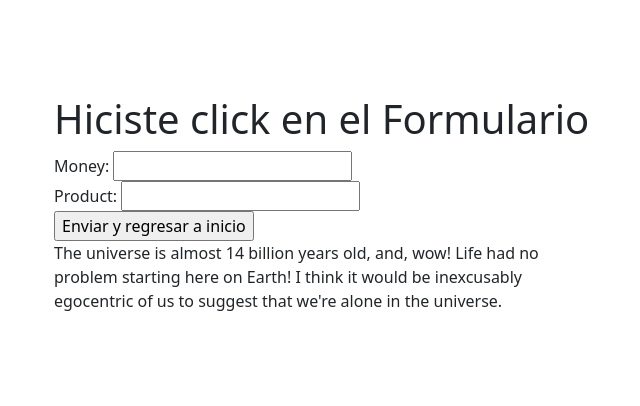
After one commit to Alejandromarquezalba/Python_course, a Django app: page /form/ in a window 1280 px wide. The commit adds this page. Shown: the part 489-895 px from the top of the page, without its empty margins (313-953 px from the left). Run offline with Django 5.2, Linux system fonts and the light colour scheme; grey boxes labelled with a size stand in for pictures from a placeholder-image service; some libraries are stand-ins or nearby versions.

Commit message:
formulario

```diff
--- /dev/null
+++ b/Applic/forms.py
@@ -0,0 +1,6 @@
+from django import forms
+
+
+class classForm (forms.Form):
+    money = forms.CharField(max_length=100, required=True)
+    product = forms.IntegerField(required=True)
--- /dev/null
+++ b/Applic/templates/Applic/Form.html
@@ -0,0 +1,18 @@
+{% extends 'Applic/index.html' %}
+
+
+{% block titulo %}
+    <h1>Hiciste click en el Formulario</h1>
+{% endblock titulo %}
+
+{% block contenido %}
+    <form method='POST' action=''>
+        {% csrf_token %}
+        <table>
+            {{ form }}
+        </table>
+        <input type='submit' value='Enviar y regresar a inicio'>
+    </form>
+
+
+{% endblock contenido %}
--- a/Applic/templates/Applic/acerca.html
+++ b/Applic/templates/Applic/acerca.html
@@ -4,3 +4,7 @@
 {% block titulo %}
     <h1>Hiciste click en 'Acerca'</h1>
 {% endblock titulo %}
+
+{% block contenido %}
+    <p>Acerca de nosotros</p>
+{% endblock contenido %}
--- a/Applic/templates/Applic/contacto.html
+++ b/Applic/templates/Applic/contacto.html
@@ -4,3 +4,7 @@
 {% block titulo %}
     <h1>Hiciste click en 'Contacto'</h1>
 {% endblock titulo %}
+
+{% block contenido %}
+    <p>Esto es un contenido cambiante solo para ''Contacto''</p>
+{% endblock contenido %}
--- a/Applic/templates/Applic/index.html
+++ b/Applic/templates/Applic/index.html
@@ -23,6 +23,7 @@
                         <li class="nav-item"><a class="nav-link active" aria-current="page" href="{% url 'home' %}">Inicio</a></li>
                         <li class="nav-item"><a class="nav-link" href="{% url 'acerca' %}">Acerca</a></li>
                         <li class="nav-item"><a class="nav-link" href="{% url 'contacto' %}">Contacto</a></li>
+                        <li class="nav-item"><a class="nav-link" href="{% url 'form' %}">Formulario</a></li>
                     </ul>
                 </div>
             </div>
@@ -43,7 +44,10 @@
                         {% block titulo %}
                         <h1>Inicio</h1>
                         {% endblock titulo %}
+                        {% block contenido %}
                         <p class="lead">A single, lightweight helper class allows you to add engaging, full width background images to sections of your page.</p>
+                        {% endblock contenido %}
+
                         <p class="mb-0">The universe is almost 14 billion years old, and, wow! Life had no problem starting here on Earth! I think it would be inexcusably egocentric of us to suggest that we're alone in the universe.</p>
                     </div>
                 </div>
--- a/Applic/urls.py
+++ b/Applic/urls.py
@@ -5,6 +5,7 @@ from Applic.views import *
 urlpatterns = [
     path('', Home, name='home'),
     path('acerca/', Acerca, name='acerca'),
-    path('contacto/', Contacto, name='contacto')
+    path('contacto/', Contacto, name='contacto'),
 
+    path('form/', Form, name='form')
 ]
--- a/Applic/views.py
+++ b/Applic/views.py
@@ -1,4 +1,6 @@
 from django.shortcuts import render
+from .forms import *
+from .models import *
 
 def Home(request):
     return render(request, 'Applic/index.html')
@@ -8,3 +10,18 @@ def Acerca(request):
 
 def Contacto(request):
     return render(request, 'Applic/contacto.html')
+
+def Form (request):
+    if request.method== 'POST':
+        form = classForm(request.POST)
+        if form.is_valid():
+            data_money = form.cleaned_data.get('money'),
+            data_product = form.cleaned_data.get('product')
+            form_save = Client(money=data_money, product=data_product)
+            form_save.save()
+
+            return render(request, 'Applic/Form.html')
+    else:
+        form = classForm()
+
+    return render(request, 'Applic/Form.html', {'form':form})
```
Also changed, not shown: db.sqlite3.
